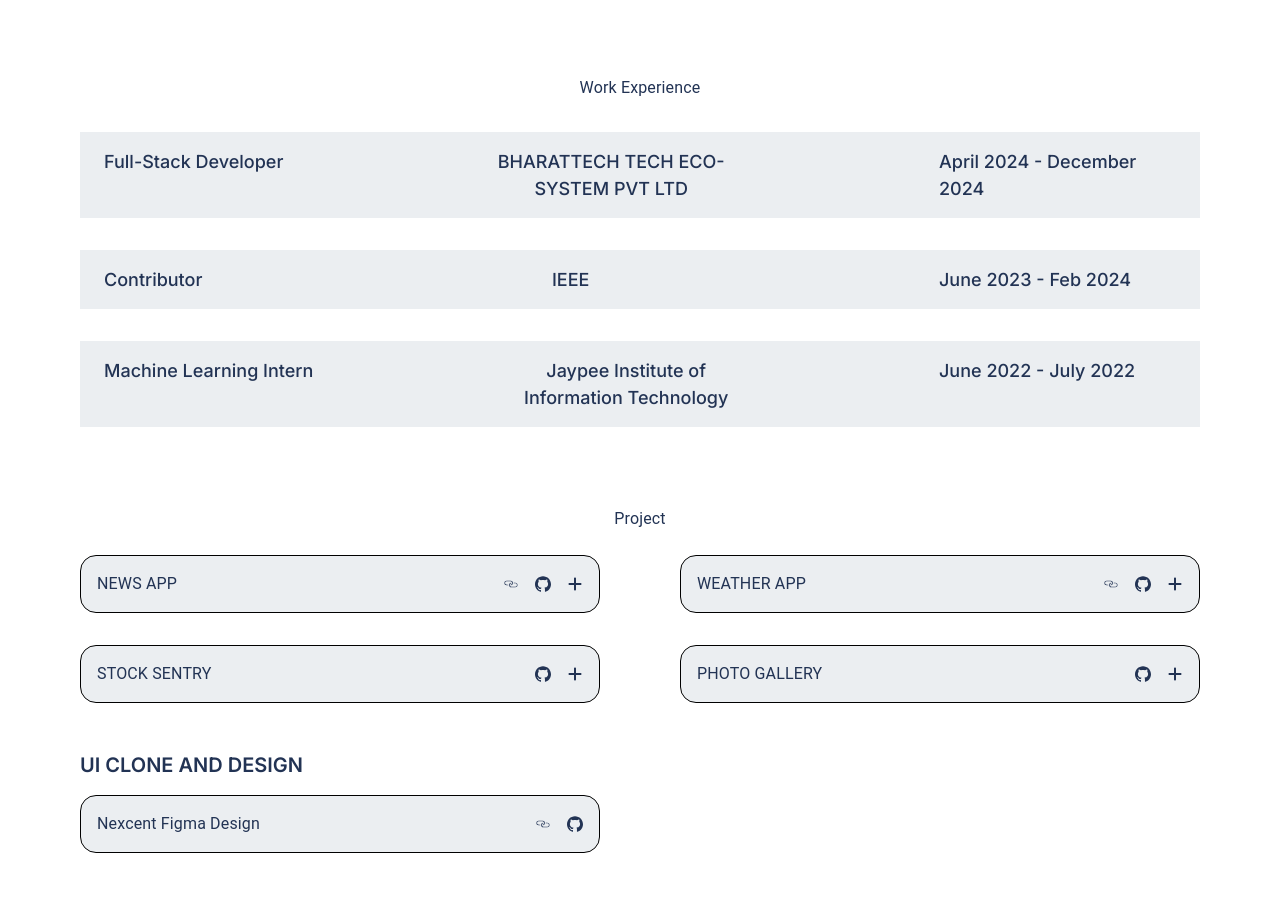
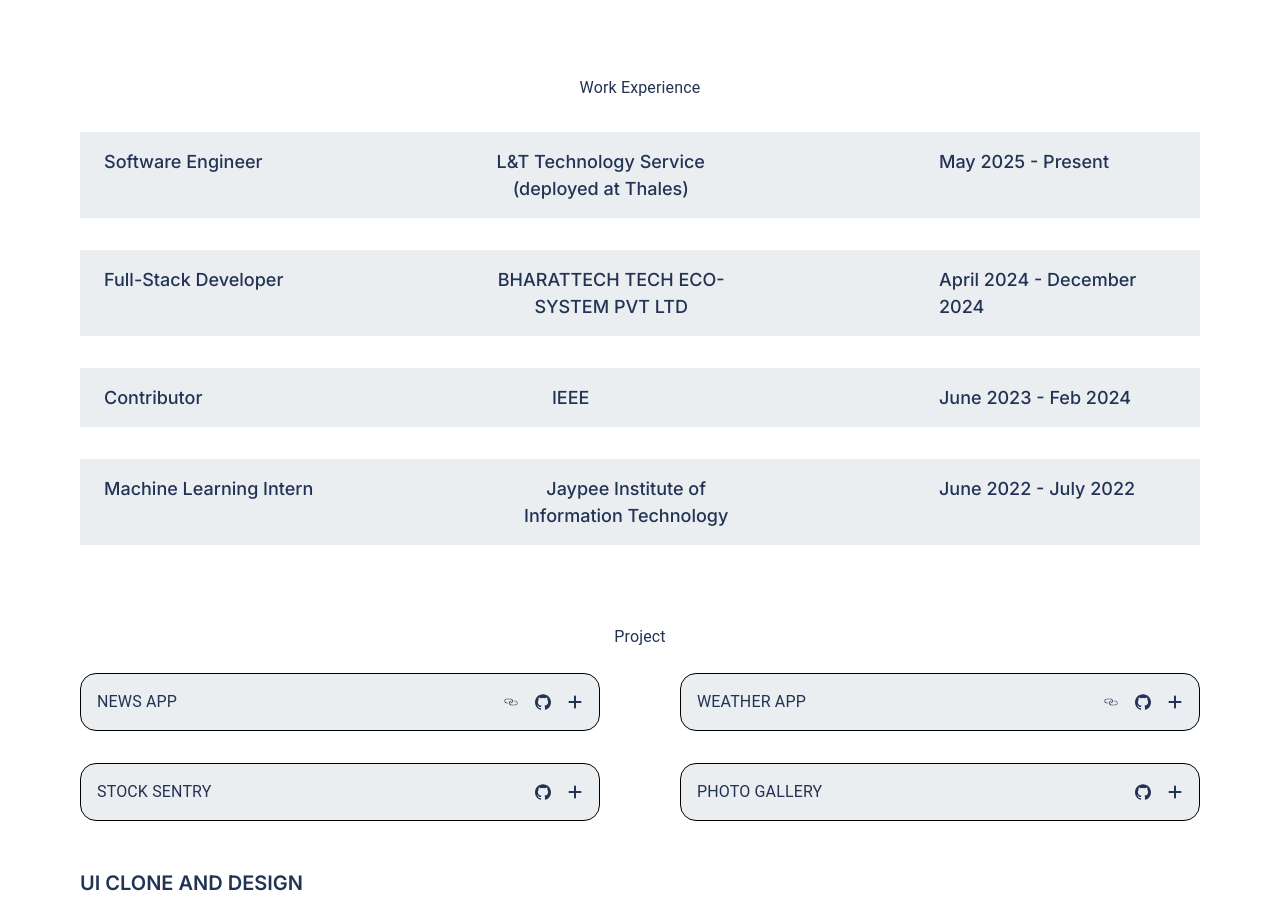
Before and after one commit to 17prateek12/my-portfolio, a Next.js app: page / in a window 1280 px wide. Shown: the part 1180-2091 px from the top of the page. Built offline with nearby package versions, Linux system fonts and the light colour scheme.

Commit message:
update exp

```diff
--- a/src/component/AboutMe.jsx
+++ b/src/component/AboutMe.jsx
@@ -13,7 +13,7 @@
                 where my real interest lies. I enjoy creating programs that are aesthetically
                 pleasing, intuitive to use, and functional. I graduated in June 2023 with a B.Tech
                 in Electronics and Communication from the Jaypee Institute of Information Technology
-                in Noida. I&apos;m an intern fullstack developer at BharatTech Tech Eco-System Pvt. Ltd.
+                in Noida. I&apos;m fullstack software developer at Thales (via LTTS).
                 right now.
             </Typography>
         </div>
--- a/src/component/Experience.jsx
+++ b/src/component/Experience.jsx
@@ -10,6 +10,19 @@
     const ResumeData=[
         {
             id:1,
+            designation:'Software Engineer',
+            date:'May 2025 - Present',
+            orgainization:'L&T Technology Service (deployed at Thales)',
+            location:'Noida, India',
+            point:[
+                 'Enhanced responsiveness, upgraded and designed new modules using React, Material UI, Redux, and JavaScript. and implemented Rest Apis in Django REST to include features such as search capabilities and data filtering across several pages.',
+                 'Designed one SaaS product using Next.js 14, TypeScript, and Tailwind CSS, led the team to facilitate the incorporation of new features and functionalities, and constructed a constructed an express server that auto-updates data in the MongoDB database once a day.',
+                 'Optimized the website through conditional rendering, lazy loading, and image optimization to improve the Lighthouse score up to 60% and the SEO score up to 90%.',
+                 'Revamped four new portals with React and Material UI and collaborated with the backend team to develop the Django API to have features for the microservice and integrated real-time messaging using web sockets, authentication for enhancing security using JWT, and done API integration for seamless flow of data between the backend and frontend.'
+            ]
+        },
+        {
+            id:2,
             designation:'Full-Stack Developer',
             date:'April 2024 - December 2024',
             orgainization:'BHARATTECH TECH ECO-SYSTEM PVT LTD ',
@@ -22,7 +35,7 @@
             ]
         },
         {
-            id:2,
+            id:3,
             designation:'Contributor',
             date:'June 2023 - Feb 2024',
             orgainization:'IEEE',
@@ -34,7 +47,7 @@
             ]
         },
         {
-            id:3,
+            id:4,
             designation:'Machine Learning Intern',
             date:'June 2022 - July 2022',
             orgainization:'Jaypee Institute of Information Technology',
```
